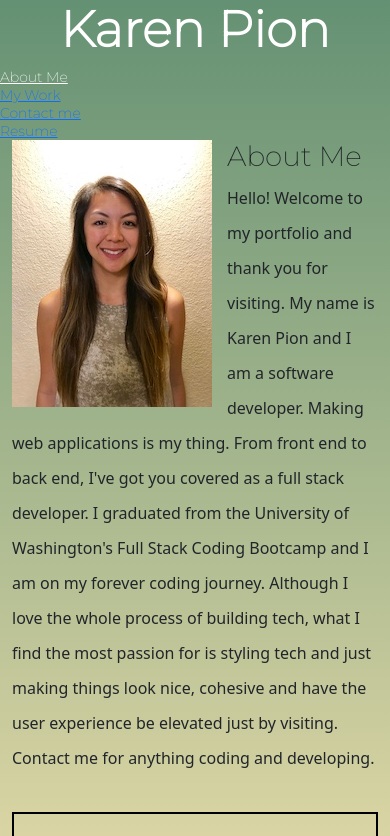
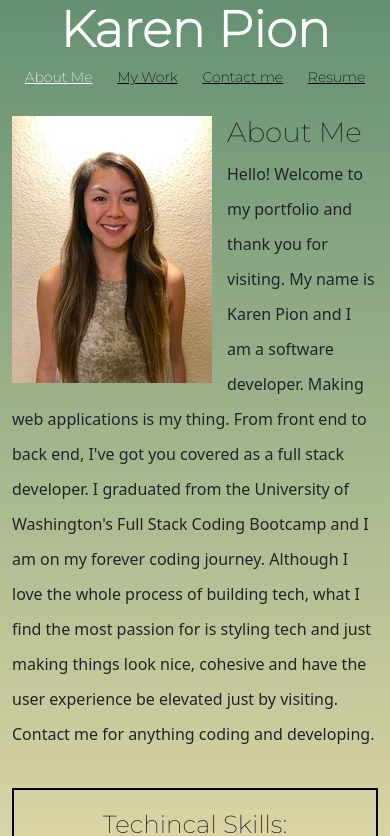
Before and after one commit to ksapir/react-portfolio, a React (Create React App) app: page / in a window 390 px wide. Shown: the top 836 px of the page. Built offline with nearby package versions, Linux system fonts and the light colour scheme.

Commit message:
fixing stuff

```diff
--- a/src/App.js
+++ b/src/App.js
@@ -15,6 +15,12 @@ import {
   NavLink
 } from "react-router-dom";
 
+const styles = {
+  black: {
+    color: 'black',
+}
+}
+
 function App() {
 
     return (
@@ -23,10 +29,10 @@ function App() {
           <header >
               <h1>Karen Pion</h1>
               <ul className="nav">
-                  <li><NavLink to='/' exact={true} activeStyle={{color: "white"}}>About Me</NavLink></li>
-                  <li><NavLink  to='/mywork' activeStyle={{color: "white"}}>My Work</NavLink></li>
-                  <li><NavLink  to='/contact' activeStyle={{color: "white"}}>Contact me</NavLink></li>
-                  <li><NavLink  to='/resume' activeStyle={{color: "white"}}>Resume</NavLink></li>
+                  <li><NavLink style={styles.black} to='/' exact={true} activeStyle={{color: "white"}}>About Me</NavLink></li>
+                  <li><NavLink  style={styles.black} to='/mywork' activeStyle={{color: "white"}}>My Work</NavLink></li>
+                  <li><NavLink style={styles.black} to='/contact' activeStyle={{color: "white"}}>Contact me</NavLink></li>
+                  <li><NavLink style={styles.black} to='/resume' activeStyle={{color: "white"}}>Resume</NavLink></li>
               </ul>
           </header>
       </div>
--- a/src/styles/mobile.css
+++ b/src/styles/mobile.css
@@ -26,9 +26,9 @@
 
     .nav {
         all: initial;
-        display: flex;
+        display: flex !important;
         justify-content: space-evenly;
-        margin-bottom: 30px;
+        margin-bottom: 30px !important;
         font-size: 14px;
         font-family: 'Montserrat';
     }
```
